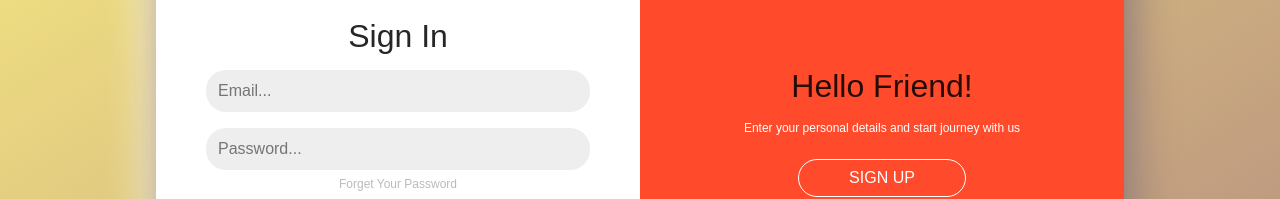
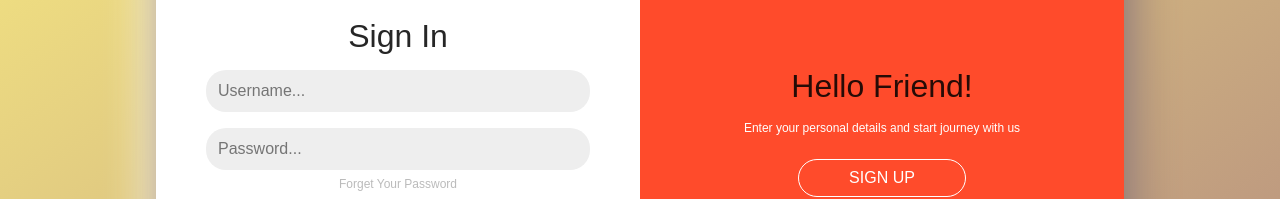
Before and after one commit to My-Graduate-Project/History-Manager-System-Client, a React (Vite) app: page / in a window 1280 px wide. Shown: the part 307-506 px from the top of the page. Built offline with nearby package versions, Linux system fonts and the light colour scheme.

Commit message:
update: 拆分了注册组件和登录组件

```diff
--- /dev/null
+++ b/src/pages/Home/Components/Login/Login.tsx
@@ -0,0 +1,45 @@
+import * as React from 'react'
+import { Component } from 'react'
+
+interface LoginProps {}
+
+interface LoginState {}
+
+class Login extends Component<LoginProps, LoginState> {
+  constructor(props: LoginProps) {
+    super(props)
+  }
+  state = {
+    usernameState: '',
+    passwordState: ''
+  }
+  render() {
+    return (
+      <form className="form">
+        <h2>sign in</h2>
+        {/* 用户登录 -- 用户名 */}
+        <input
+          type="username"
+          name="username"
+          id="username"
+          placeholder="Username..."
+          defaultValue={this.state.usernameState}
+        />
+        {/* 用户登录 -- 密码 */}
+        <input
+          type="password"
+          name="password"
+          id="password"
+          placeholder="Password..."
+          defaultValue={this.state.passwordState}
+        />
+        <a href="#" className="forget-password">
+          forget your password
+        </a>
+        <button className="signIn">sign in</button>
+      </form>
+    )
+  }
+}
+
+export default Login
--- a/src/pages/Home/Components/LoginForm/LoginForm.tsx
+++ b/src/pages/Home/Components/LoginForm/LoginForm.tsx
@@ -1,10 +1,14 @@
 import * as React from 'react'
+import { useState } from 'react'
 import { useRef } from 'react'
 import './scss/index.scss'
 
-function LoginForm() {
+// 组件引入
+import Resiter from '../Register/Register'
+import Login from '../Login/Login'
+
+const LoginForm = () => {
   const container = useRef<HTMLDivElement>(null)
-  console.log(container)
   const signUp = () => {
     container.current?.classList.add('active')
   }
@@ -16,25 +20,13 @@ function LoginForm() {
       <div className="container" ref={container}>
         {/* <!-- register 注册页 --> */}
         <div className="form-container sign-up-container">
-          <div className="form">
-            <h2>sign up</h2>
-            <input type="text" name="username" id="username" placeholder="Username..." />
-            <input type="email" name="emal" id="email" placeholder="Email..." />
-            <input type="password" name="password" id="password" placeholder="Password..." />
-            <button className="signUp">sign up</button>
-          </div>
+          {/* 用户注册组件 */}
+          <Resiter></Resiter>
         </div>
         {/* <!-- login 登录页 --> */}
         <div className="form-container sign-in-container">
-          <div className="form">
-            <h2>sign in</h2>
-            <input type="email" name="emal" id="email" placeholder="Email..." />
-            <input type="password" name="password" id="password" placeholder="Password..." />
-            <a href="#" className="forget-password">
-              forget your password
-            </a>
-            <button className="signIn">sign in</button>
-          </div>
+          {/* 登录组件 */}
+          <Login></Login>
         </div>
         {/* <!-- overlay container 左右切换 --> */}
         <div className="overlay_container">
--- /dev/null
+++ b/src/pages/Home/Components/Register/Register.tsx
@@ -0,0 +1,69 @@
+import * as React from 'react'
+import { Component } from 'react'
+
+interface RegisterProps {}
+
+interface RegisterState {}
+
+class Register extends Component<RegisterProps, RegisterState> {
+  constructor(props: RegisterProps) {
+    super(props)
+  }
+  // 收集用户注册信息
+  state = {
+    username: '',
+    password: '',
+    email: ''
+  }
+  // 提交用户注册信息
+  handleSubmit = (e: React.FormEvent<HTMLFormElement>) => {
+    // 阻止默认行为
+    e.preventDefault()
+    console.log(this.state)
+  }
+  // onChange
+  handleChange = (e: React.ChangeEvent<HTMLInputElement>) => {
+    this.setState({
+      [e.target.name]: e.target.value
+    })
+  }
+  render() {
+    return (
+      <form onSubmit={this.handleSubmit} className="form">
+        <h2>sign up</h2>
+        {/* 用户注册 -- 用户名 */}
+        <input
+          type="text"
+          name="username"
+          id="username"
+          placeholder="Username..."
+          defaultValue={this.state.username}
+          onChange={this.handleChange}
+        />
+        {/* 用户注册 -- 邮箱 */}
+        <input
+          type="email"
+          name="email"
+          id="email"
+          placeholder="Email..."
+          defaultValue={this.state.password}
+          onChange={this.handleChange}
+        />
+        {/* 用户注册 -- 密码 */}
+        <input
+          type="password"
+          name="password"
+          id="password"
+          placeholder="Password..."
+          defaultValue={this.state.email}
+          onChange={this.handleChange}
+        />
+        <button type="submit" className="signUp">
+          sign up
+        </button>
+      </form>
+    )
+  }
+}
+
+export default Register
```
